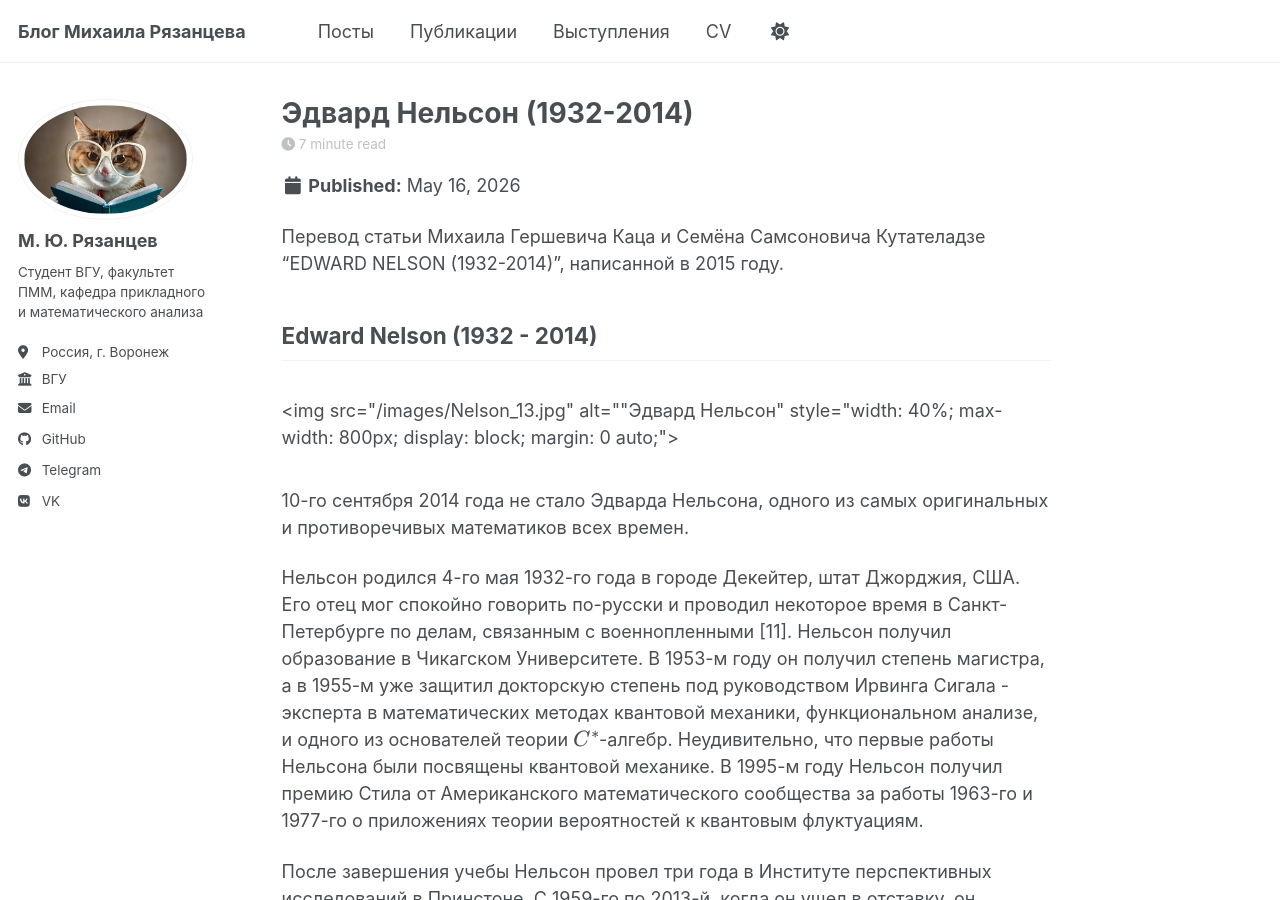
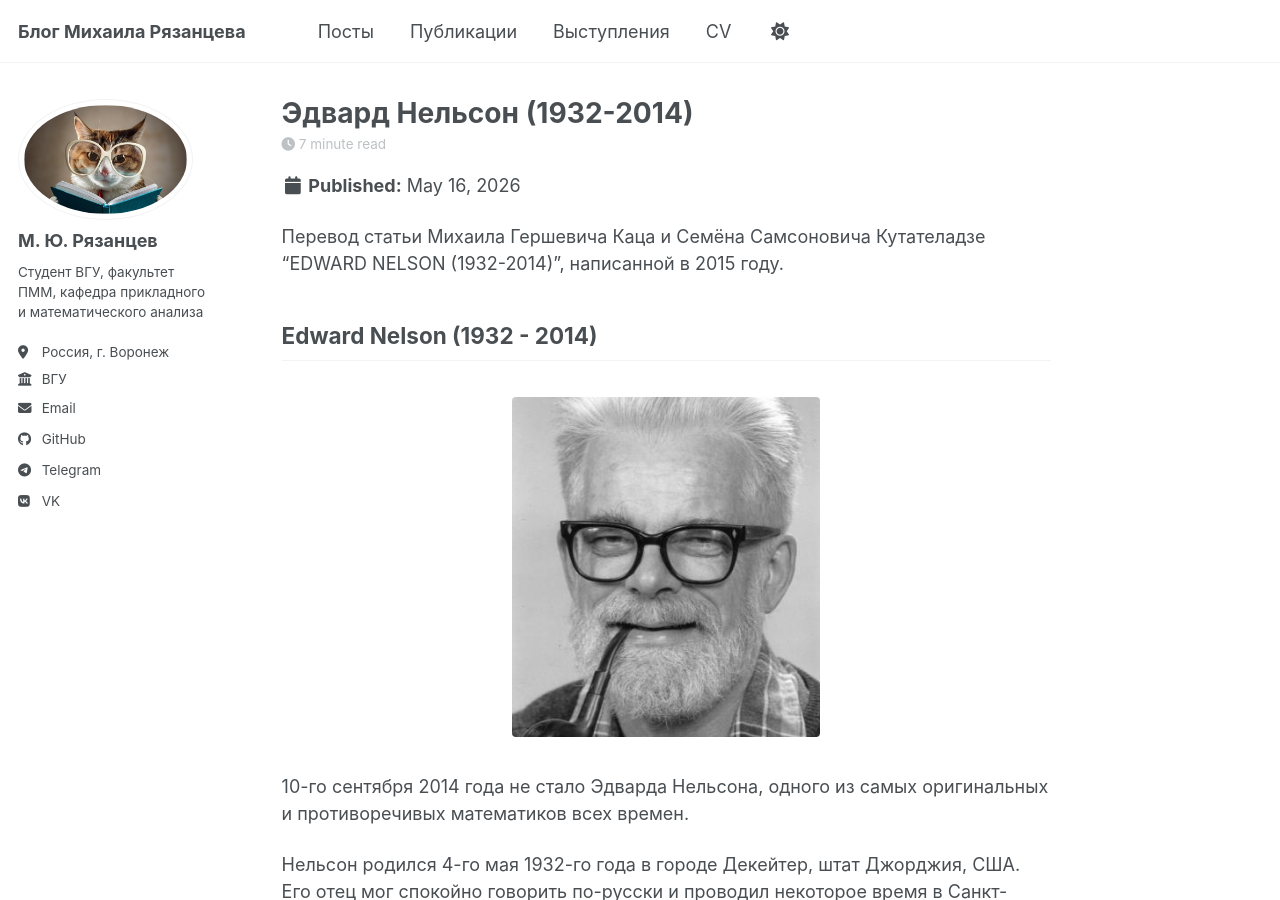
Before and after one commit to MRyazantsev/MRyazantsev.github.io, a Jekyll site: the page built from _posts/2026-05-16-blog-post-13.md, in a window 1280 px wide and 900 px high. Built offline with Jekyll 4.4.1, drawn with Linux system fonts in a browser that asks for light colours; a script bundle is joined from its source files by our own code; library files that are not in the unit come from our copies.

Commit message:
Update 2026-05-16-blog-post-13.md

```diff
--- a/_posts/2026-05-16-blog-post-13.md
+++ b/_posts/2026-05-16-blog-post-13.md
@@ -12,7 +12,7 @@ tags:
 ## Edward Nelson (1932 - 2014)
 
 <figure>
-  <img src="/images/Nelson_13.jpg" alt=""Эдвард Нельсон" style="width: 40%; max-width: 800px; display: block; margin: 0 auto;">
+  <img src="/images/Nelson_13.jpg" alt="Эдвард Нельсон" style="width: 40%; max-width: 800px; display: block; margin: 0 auto;">
 </figure>
 
 10-го сентября 2014 года не стало Эдварда Нельсона, одного из самых оригинальных и противоречивых математиков всех времен.
```
